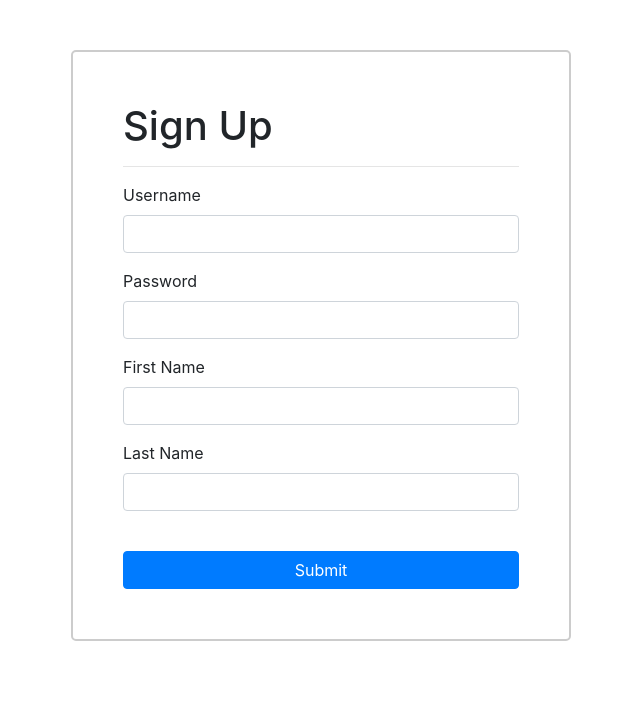
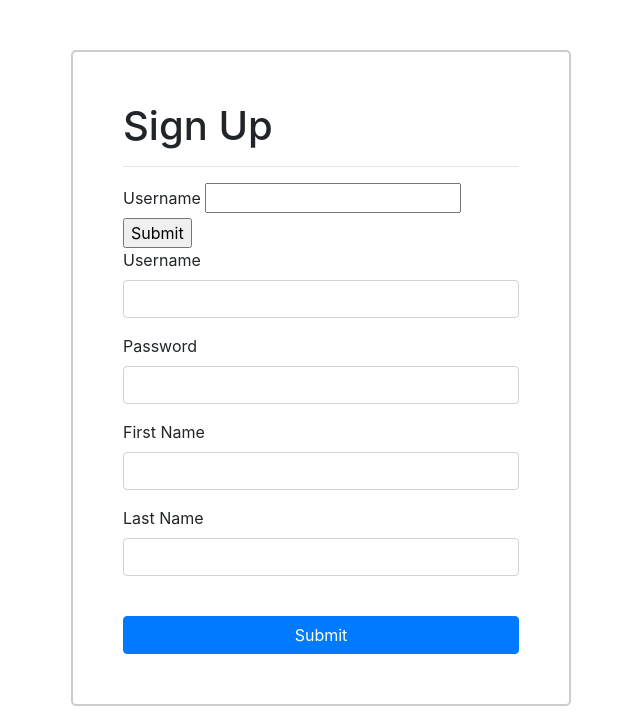
Before and after one commit to brixmabz/bitsoulapp, a Flask app: page /signup in a window 1280 px wide. Shown: the part 100-826 px from the top of the page, without its empty margins (319-959 px from the left). Before the commit the page ends 741 px from the top, so only its background shows below. Run offline with Flask 2, Linux system fonts and the light colour scheme.

Commit message:
added flask-wtf package in requirements

```diff
--- a/app/auth.py
+++ b/app/auth.py
@@ -3,6 +3,7 @@ from . import db
 from .models import User
 from flask_login import login_user, login_required, logout_user, current_user
 from werkzeug.security import generate_password_hash, check_password_hash
+from .forms import SignUpForm
 
 auth = Blueprint('auth', __name__)
 
@@ -32,6 +33,7 @@ def signin():
 
 @auth.route('/signup', methods=['POST', 'GET'])
 def signup():
+    form = SignUpForm()
     if request.method == 'POST':
         username = request.form.get('username')
         password = request.form.get('password')
@@ -63,7 +65,7 @@ def signup():
     if current_user.is_authenticated:
         return redirect(url_for('views.index'))
 
-    return render_template('signup.html', title="Sign Up")
+    return render_template('signup.html', title="Sign Up", form=form)
 
 
 @auth.route('/signout')
--- /dev/null
+++ b/app/forms.py
@@ -0,0 +1,7 @@
+from flask_wtf import Form
+from wtforms import StringField, SubmitField
+
+
+class SignUpForm(Form):
+    username = StringField('Username')
+    submit = SubmitField('Submit')
--- a/app/templates/signup.html
+++ b/app/templates/signup.html
@@ -23,6 +23,9 @@
     {% endif %}
     {% endwith %}
     <form action="/signup" method="POST">
+      {{ form.username.label }}
+      {{ form.username() }}
+      {{ form.submit() }}
       <div class="form-group">
         <label for="username">Username</label>
         <input type="text" class="form-control" id="username" name="username" required>
--- a/requirements.txt
+++ b/requirements.txt
@@ -5,6 +5,7 @@ filelock==3.6.0
 Flask==2.1.1
 Flask-Login==0.6.0
 Flask-SQLAlchemy==2.5.1
+Flask-WTF==1.0.1
 greenlet==1.1.2
 gunicorn==20.1.0
 importlib-metadata==4.11.3
@@ -16,4 +17,5 @@ six==1.16.0
 SQLAlchemy==1.4.35
 virtualenv==20.14.1
 Werkzeug==2.1.1
+WTForms==3.0.1
 zipp==3.8.0
```
